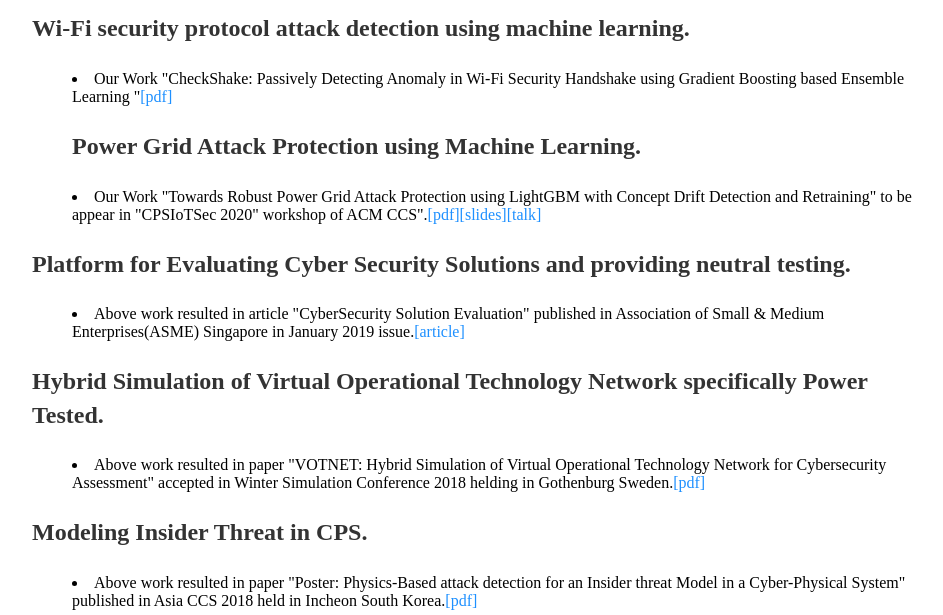
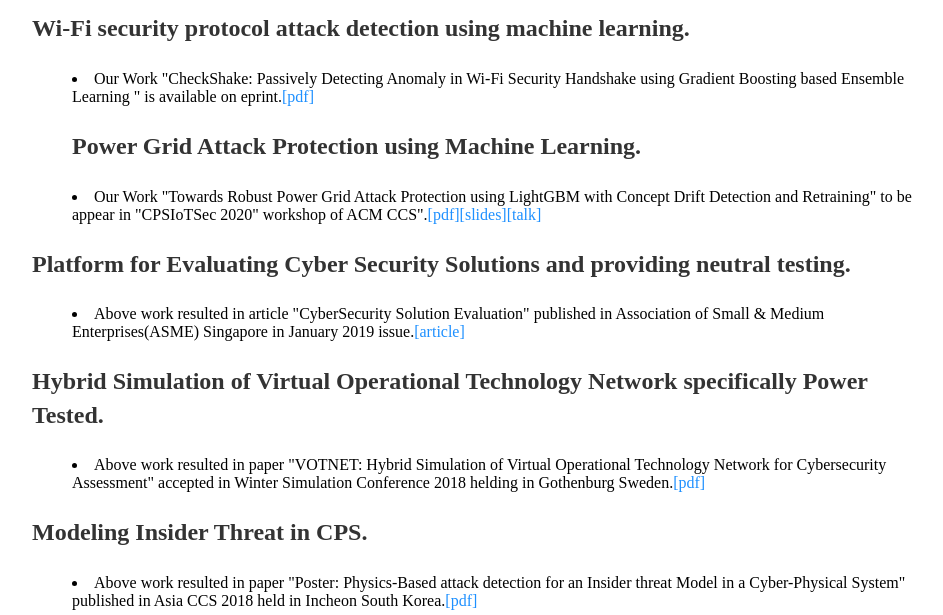
Before and after one commit to anandgarg91/anandgarg91.github.io, a website: page research.html in a window 1280 px wide. Shown: the part 185-800 px from the top of the page, without its empty margins (160-1103 px from the left). Drawn offline with Linux system fonts and the light colour scheme.

Commit message:
Update research

```diff
--- a/research.html
+++ b/research.html
@@ -25,7 +25,7 @@
 			<p><b>Wi-Fi security protocol attack detection using machine learning.</b></p>
 			<li>Our Work "CheckShake: Passively Detecting Anomaly in Wi-Fi Security
 Handshake using Gradient Boosting based Ensemble Learning
-"<a href="https://eprint.iacr.org/2021/1702.pdf">[pdf]</a>
+" is available on eprint.<a href="https://eprint.iacr.org/2021/1702.pdf">[pdf]</a></b></p>
 			<p><b>Power Grid Attack Protection using Machine Learning.</b></p>
 			<li>Our Work "Towards Robust Power Grid Attack Protection using LightGBM
 with Concept Drift Detection and Retraining" to be appear in "CPSIoTSec 2020" workshop of ACM CCS".<a href="https://dl.acm.org/doi/10.1145/3411498.3419964">[pdf]</a><a href="/slides/slide_reference.pdf">[slides]</a><a href="https://www.youtube.com/watch?v=UQg8nyZjAwY">[talk]</a></li></li>
```
